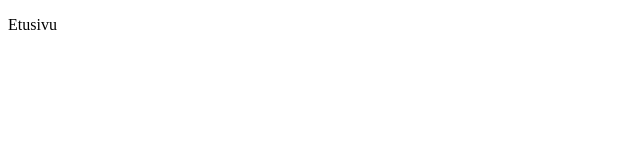
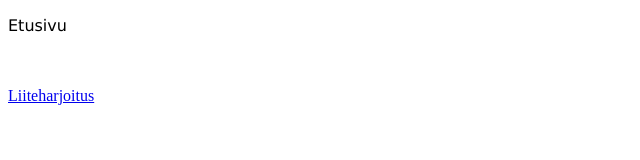
Before and after one commit to Talvilintu/harjoitukset, a plain HTML site: page index.html in a window 1280 px wide. Shown: the whole page, without its empty margins (0-640 px from the left). Drawn offline with Linux system fonts and the light colour scheme.

Commit message:
Update index.html

```diff
--- a/index.html
+++ b/index.html
@@ -10,7 +10,7 @@
         <title>Etusivu</title>
         <meta name="description" content="">
         <meta name="viewport" content="width=device-width, initial-scale=1">
-        <link rel="stylesheet" href="">
+        <link rel="stylesheet" href="style.css">
     </head>
     <body>
         <!--[if lt IE 7]>
@@ -19,6 +19,11 @@
 
         <p>Etusivu</p>
 
+        <br>
+        <br>
+
+        <a href="testi.html">Liiteharjoitus</a>
+
 
 
 
```
